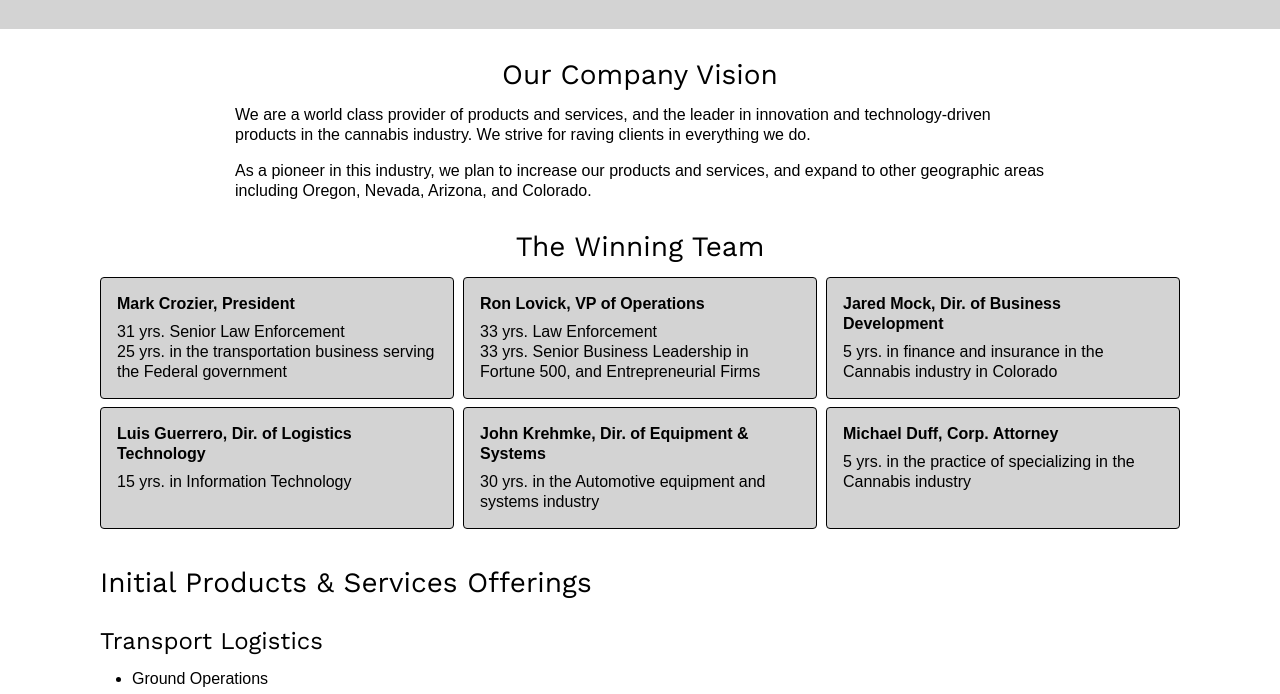
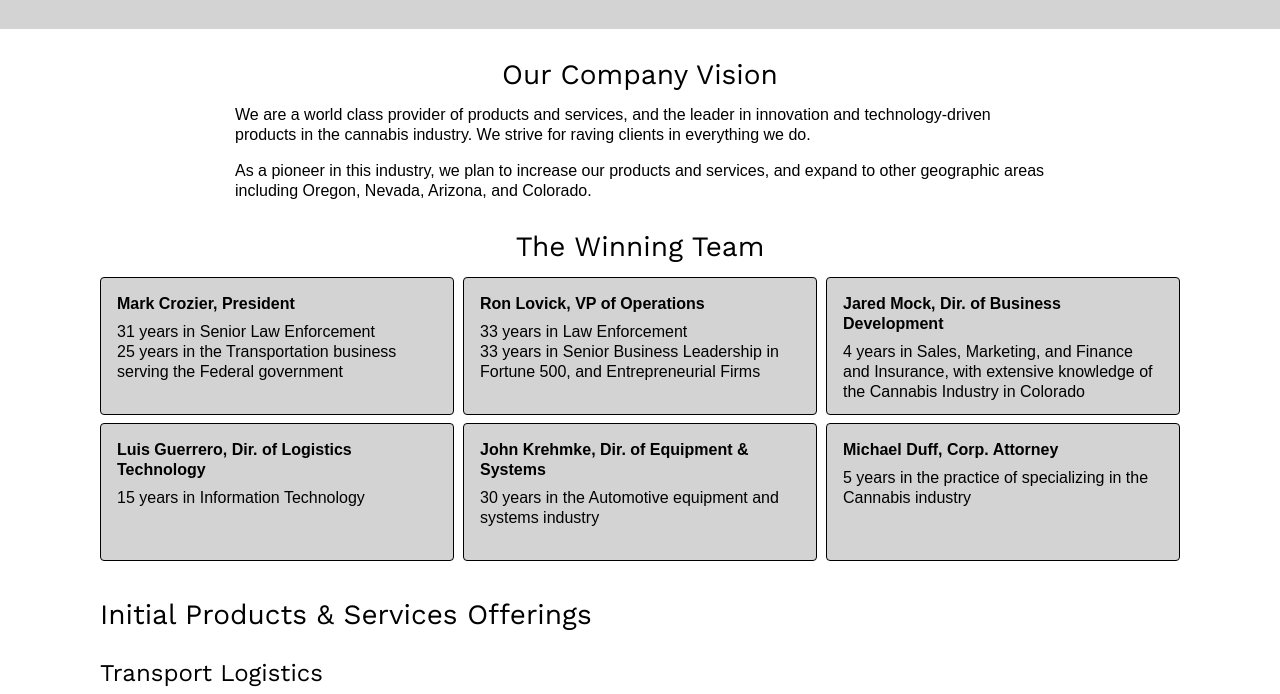
Before and after one commit to kcirekcom/redline, a plain HTML site: page index.html in a window 1280 px wide. Shown: the part 103-797 px from the top of the page. Drawn offline with nearby package versions, Linux system fonts and the light colour scheme.

Commit message:
content updates

```diff
--- a/index.html
+++ b/index.html
@@ -27,16 +27,15 @@
       <div class="tier">
         <h2>The Winning Team</h2>
         <ul class="list info-blocks">
-          <li><span>Mark Crozier, President</span>31 yrs. Senior Law Enforcement<br>25 yrs. in the transportation
+          <li><span>Mark Crozier, President</span>31 years in Senior Law Enforcement<br>25 years in the Transportation
           business serving the Federal government</li>
-          <li><span>Ron Lovick, VP of Operations</span>33 yrs. Law Enforcement<br>33 yrs. Senior Business
+          <li><span>Ron Lovick, VP of Operations</span>33 years in Law Enforcement<br>33 years in Senior Business
           Leadership in Fortune 500, and Entrepreneurial Firms</li>
-          <li><span>Jared Mock, Dir. of Business Development</span>5 yrs. in finance and insurance in the
-          Cannabis industry in Colorado</li>
-          <li><span>Luis Guerrero, Dir. of Logistics Technology</span>15 yrs. in Information Technology</li>
-          <li><span>John Krehmke, Dir. of Equipment & Systems</span>30 yrs. in the Automotive equipment
+          <li><span>Jared Mock, Dir. of Business Development</span>4 years in Sales, Marketing, and Finance and Insurance, with extensive knowledge of the Cannabis Industry in Colorado</li>
+          <li><span>Luis Guerrero, Dir. of Logistics Technology</span>15 years in Information Technology</li>
+          <li><span>John Krehmke, Dir. of Equipment & Systems</span>30 years in the Automotive equipment
           and systems industry</li>
-          <li><span>Michael Duff, Corp. Attorney</span>5 yrs. in the practice of specializing in the Cannabis
+          <li><span>Michael Duff, Corp. Attorney</span>5 years in the practice of specializing in the Cannabis
           industry</li>
         </ul>
       </div>
--- a/styles.css
+++ b/styles.css
@@ -115,7 +115,7 @@ header p {
   background: lightgray;
   width: 28%;
   min-width: 20rem;
-  height: 5.5rem;
+  height: 6.5rem;
   border: black solid .05rem;
   border-radius: 0.25rem;
 }
```
